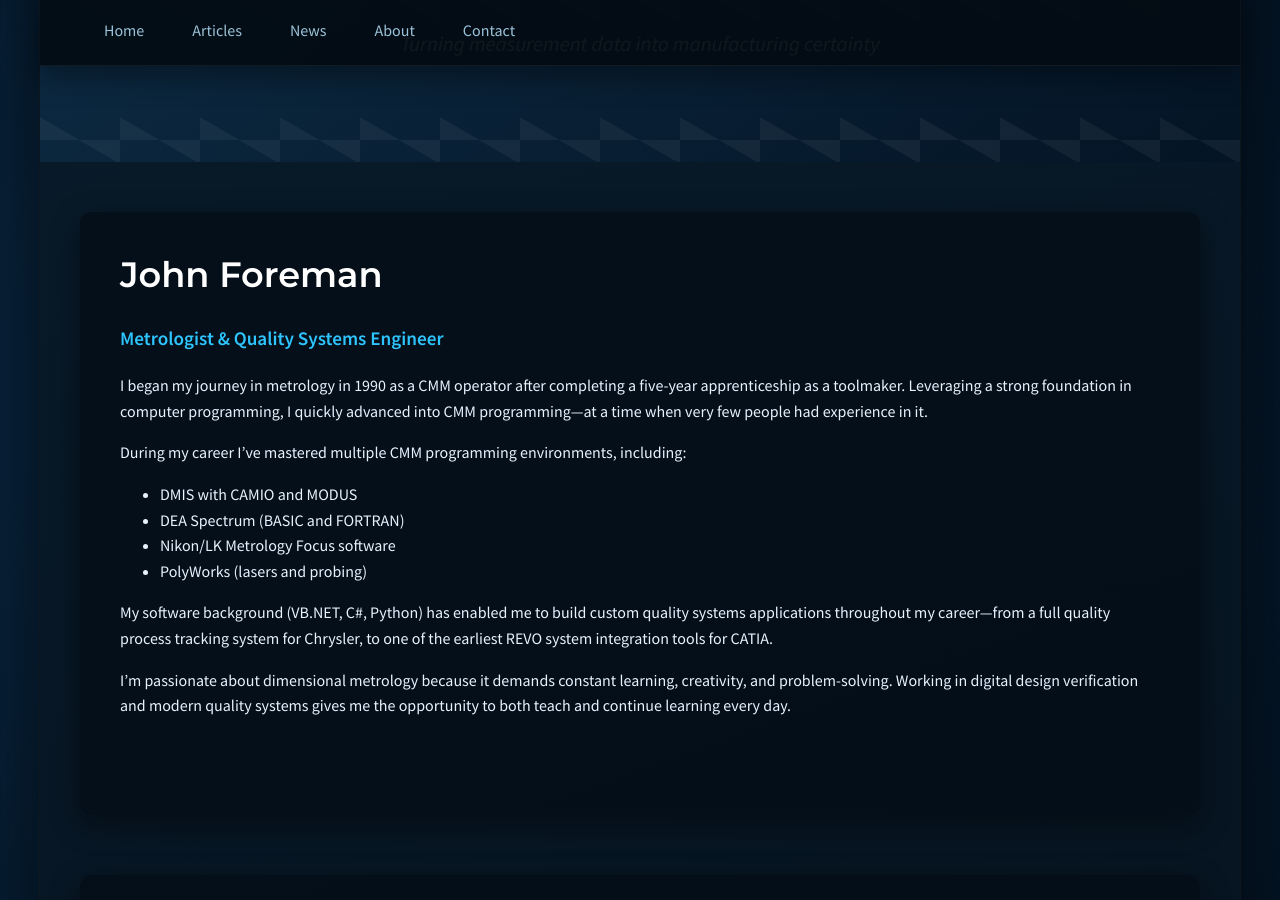
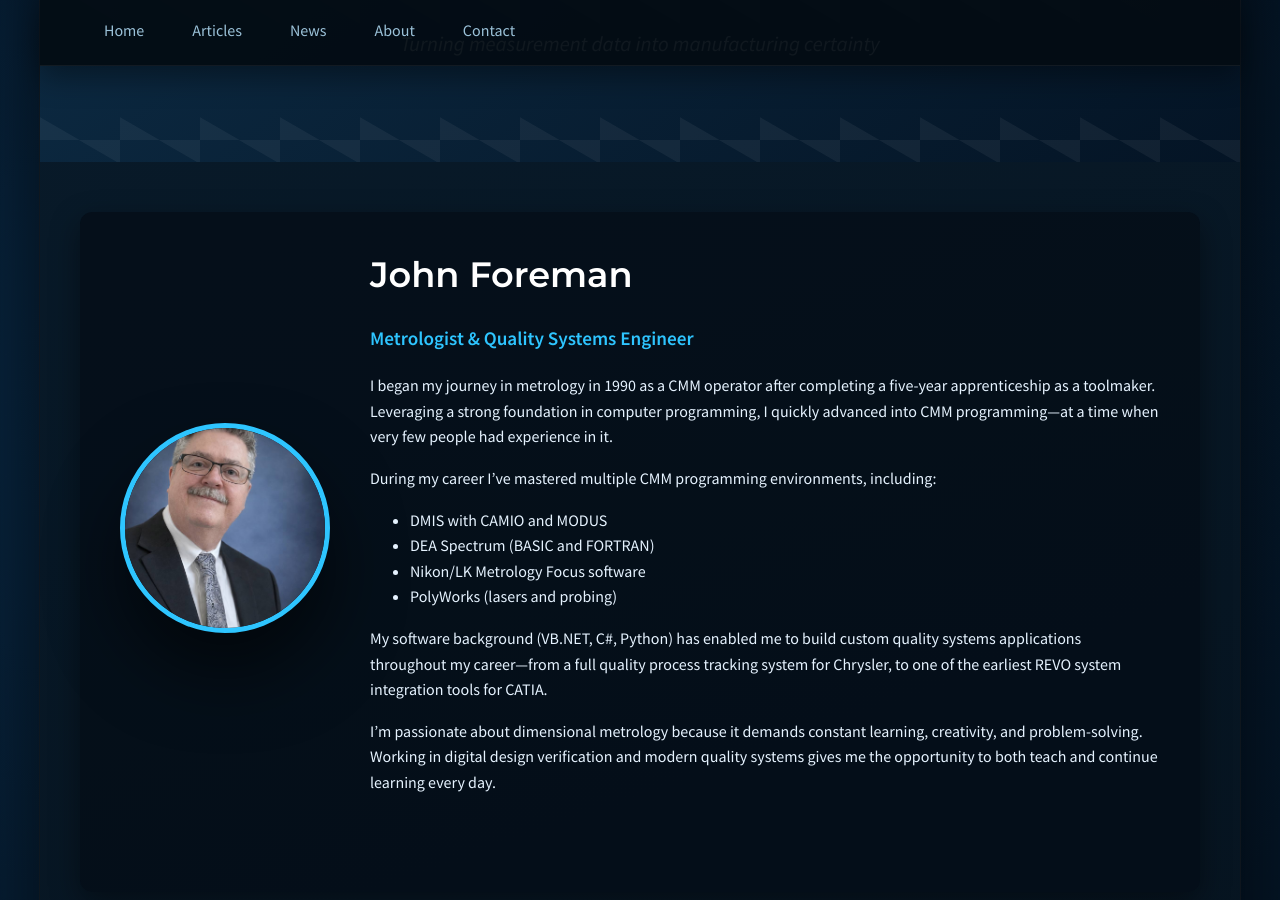
Before and after one commit to JohnForeman/MetrologyCentral, a Jekyll site: the page built from about.md, in a window 1280 px wide and 900 px high, scrolled down 363 px. Built offline with Jekyll 4.4.1, drawn with Linux system fonts in a browser that asks for light colours.

Commit message:
Add John Foreman headshot to about and author sections

```diff
--- a/_includes/author.html
+++ b/_includes/author.html
@@ -8,6 +8,9 @@
 {% assign author_bio = site.author.bio %}
 
 <section class="author-box">
+  <div class="author-image">
+    <img src="/assets/images/authors/john-foreman-headshot.jpg" alt="Professional headshot of {{ author_name }}" />
+  </div>
   <div class="author-info">
     <h3>About {{ author_name }}</h3>
     {% if author_title %}
--- a/about.md
+++ b/about.md
@@ -12,6 +12,9 @@ permalink: /about/
 
 <div class="about-section">
   <div class="about-intro">
+    <div class="headshot">
+      <img src="/assets/images/authors/john-foreman-headshot.jpg" alt="Professional headshot of John Foreman" />
+    </div>
     <div class="bio">
       <h2>John Foreman</h2>
       <p class="title">Metrologist & Quality Systems Engineer</p>
```
Also changed, not shown: assets/images/authors/john-foreman-headshot.jpg (added).
